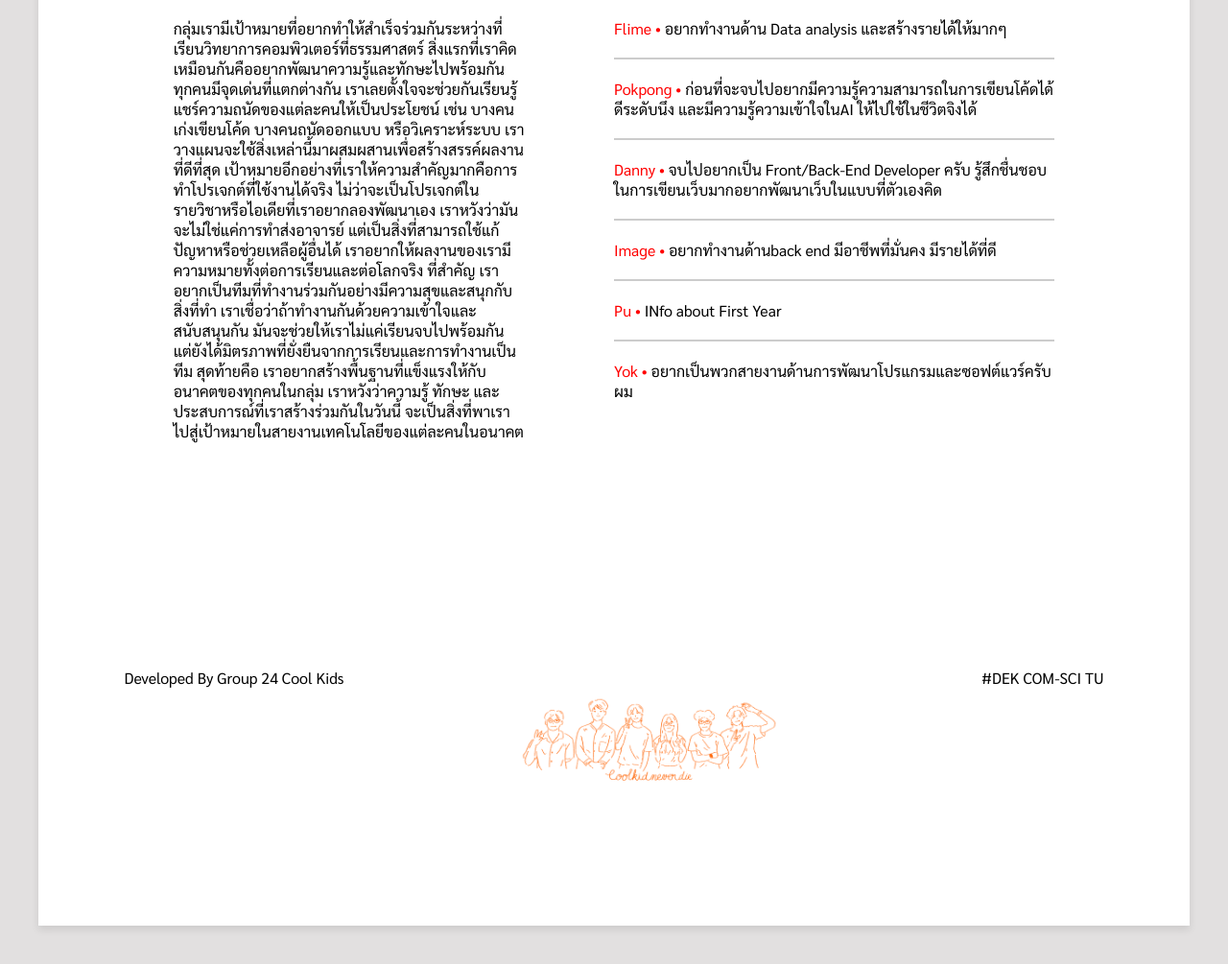
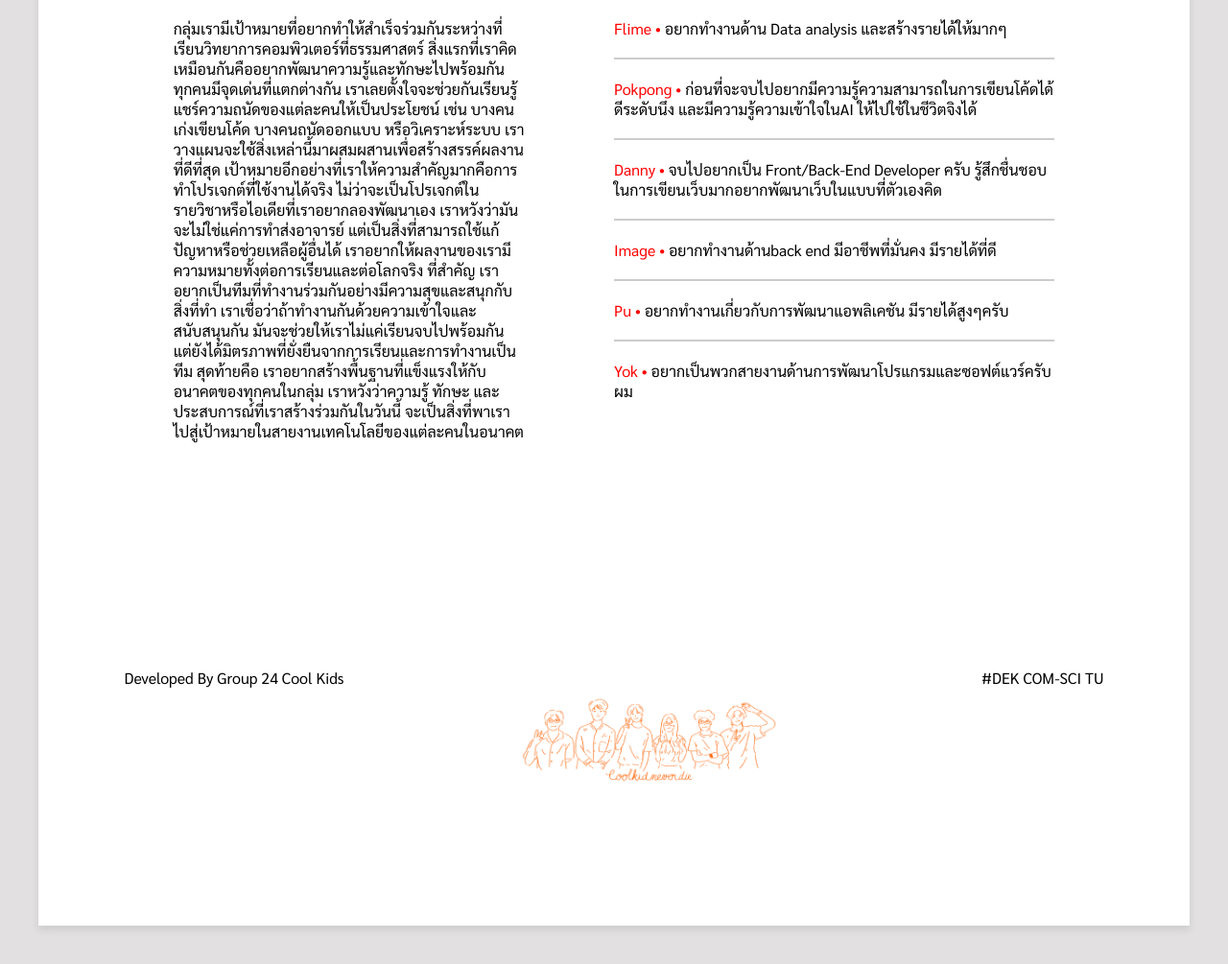
Before and after one commit to gitcat101101/G24_OurCSTUStories, a plain HTML site: page OurFuture.html in a window 1280 px wide. Shown: the part 1633-2638 px from the top of the page at 96% size. Drawn offline with Linux system fonts and the light colour scheme.

Commit message:
Pu's Future

```diff
--- a/OurFuture.html
+++ b/OurFuture.html
@@ -104,7 +104,7 @@
 
                 <div class="Future-info">
                     <p><span class="red-text">Pu •</span>
-                        INfo about First Year
+                        อยากทำงานเกี่ยวกับการพัฒนาแอพลิเคชัน มีรายได้สูงๆครับ
                     </p>
                 </div>
 
```
